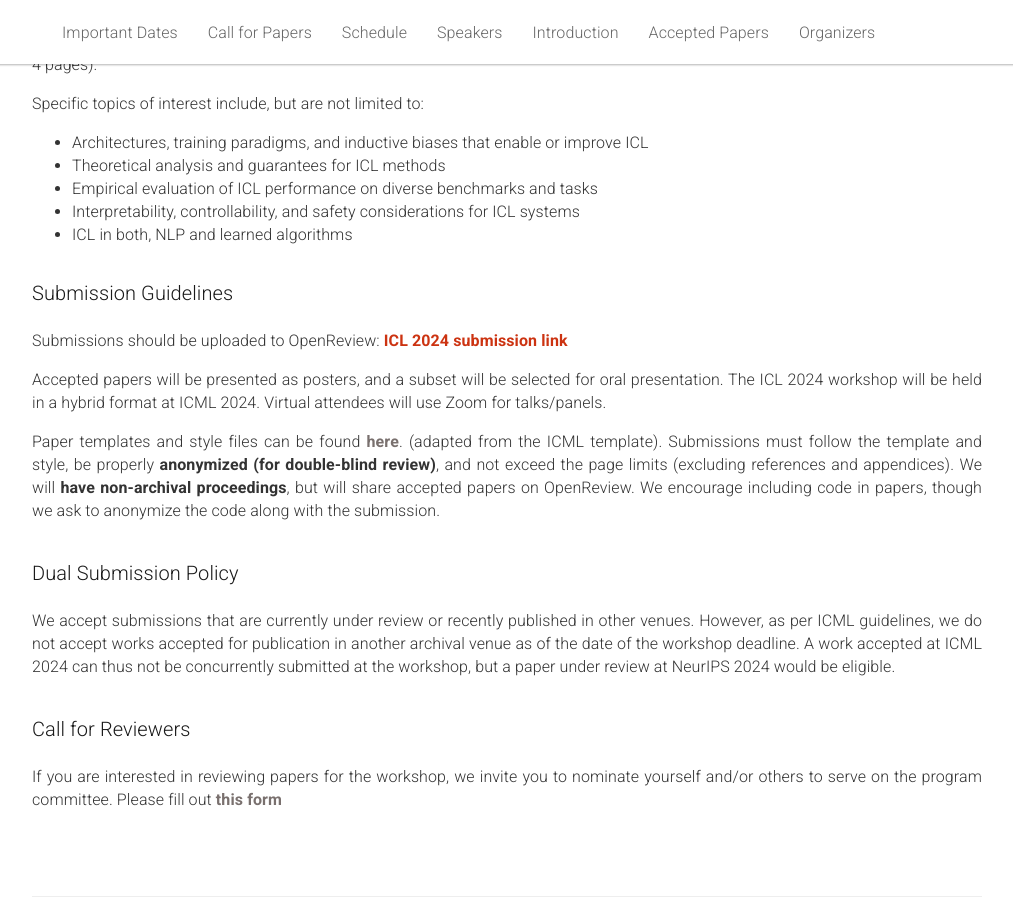
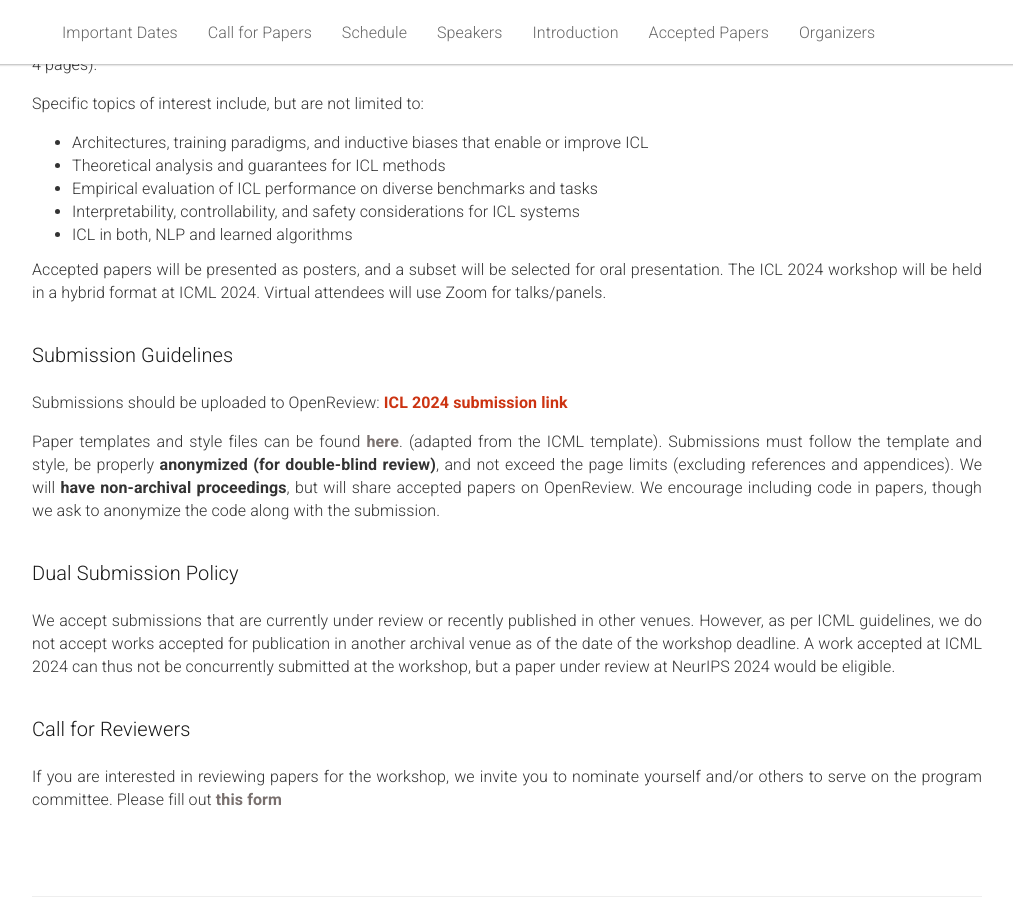
Before and after one commit to iclworkshop/iclworkshop.github.io, a Jekyll site: the page built from _pages/home.md, in a window 1280 px wide and 900 px high, scrolled down 2479 px. Shown: the whole window, without its empty margins (133-1146 px from the left). Built offline with Jekyll 4.4.1, drawn with Linux system fonts in a browser that asks for light colours.

```diff
--- a/_pages/home.md
+++ b/_pages/home.md
@@ -232,13 +232,13 @@ In-context learning (ICL) is an emerging capability of large-scale models, inclu
           <li>Interpretability, controllability, and safety considerations for ICL systems</li>
           <li>ICL in both, NLP and learned algorithms</li>
         </ul>
+        <p>Accepted papers will be presented as posters, and a subset will be selected for oral presentation. The ICL 2024 workshop will be held in a hybrid format at ICML 2024. Virtual attendees will use Zoom for talks/panels.</p>
         <br />
         <h3>Submission Guidelines</h3>
         <br />
         <p>
           Submissions should be uploaded to OpenReview: <a class="red" href="https://openreview.net/group?id=ICML.cc/2024/Workshop/ICL">ICL 2024 submission link</a>
         </p>
-        <p>Accepted papers will be presented as posters, and a subset will be selected for oral presentation. The ICL 2024 workshop will be held in a hybrid format at ICML 2024. Virtual attendees will use Zoom for talks/panels.</p>
         <p>Paper templates and style files can be found <a href="https://www.overleaf.com/read/mcmwbswdxwgq#4ee6ba">here</a>. (adapted from the ICML template). Submissions must follow the template and style, be properly <b>anonymized (for double-blind review)</b>, and not exceed the page limits (excluding references and appendices). We will <b>have non-archival proceedings</b>, but will share accepted papers on OpenReview. We encourage including code in papers, though we ask to anonymize the code along with the submission.</p>
         <br />
         <h3>Dual Submission Policy</h3>
```
